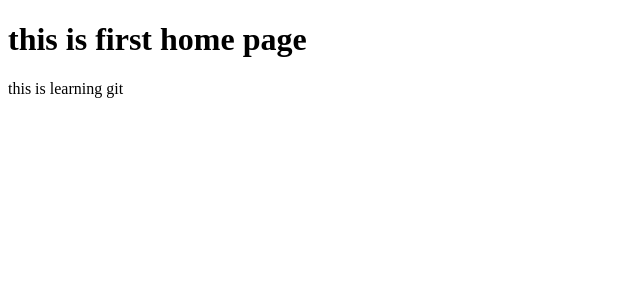
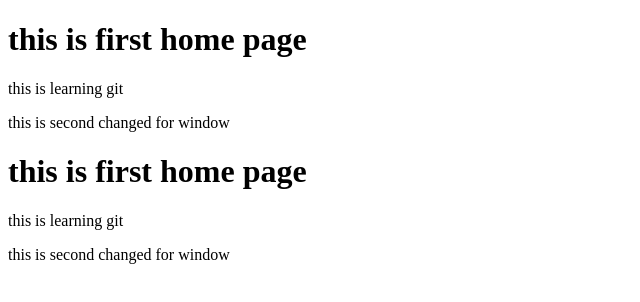
Before and after one commit to wwwmd/git-tutorial, a plain HTML site: page index.html in a window 1280 px wide. Shown: the whole page, without its empty margins (0-640 px from the left). Drawn offline with Linux system fonts and the light colour scheme.

Commit message:
final commit 5

```diff
--- a/index.html
+++ b/index.html
@@ -6,6 +6,19 @@
 <body>
  <h1> this is first home page </h1>
  <p> this is learning git </p>
+ <p> this is second changed for window</p>
 
 </body>
 </html>
+<!DOCTYPE html>
+<html>
+<head>
+	<title>home page </title>
+</head>
+<body>
+ <h1> this is first home page </h1>
+ <p> this is learning git </p>
+ <p> this is second changed for window</p>
+
+</body>
+</html>
```
Also changed, not shown: service.html (added, +1 -0 lines).
